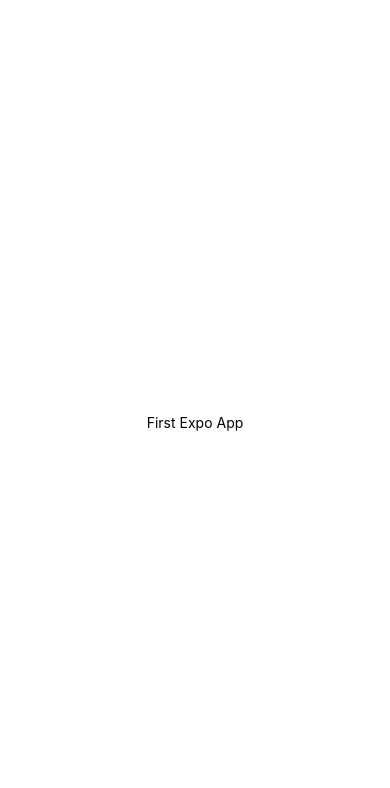
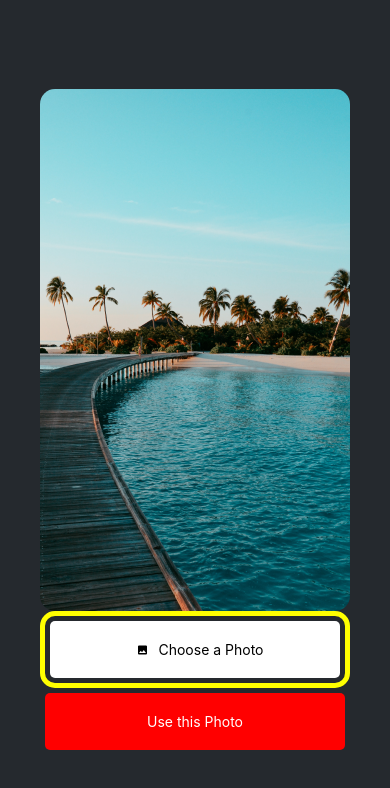
Before and after one commit to sagar-monga/react-native-pocs, a React Native app in the folder first-expo-app/: screen / in a window 390 px wide. Shown: the top 788 px of the page. Built offline with nearby package versions, Linux system fonts and the light colour scheme.

Commit message:
Add basic UI

```diff
--- a/first-expo-app/App.tsx
+++ b/first-expo-app/App.tsx
@@ -1,11 +1,12 @@
 import { StatusBar } from 'expo-status-bar';
 import { StyleSheet, Text, View } from 'react-native';
+import HomeScreen from './components/HomeScreen';
 
 export default function App() {
   return (
     <View style={styles.container}>
-      <Text>First Expo App</Text>
       <StatusBar style="auto" />
+      <HomeScreen />
     </View>
   );
 }
@@ -13,8 +14,5 @@ export default function App() {
 const styles = StyleSheet.create({
   container: {
     flex: 1,
-    backgroundColor: '#fff',
-    alignItems: 'center',
-    justifyContent: 'center',
   },
 });
--- /dev/null
+++ b/first-expo-app/components/HomeScreen.tsx
@@ -0,0 +1,33 @@
+import { StyleSheet, View } from "react-native";
+import React from "react";
+import StyledIconButton from "./StyledIconButton";
+import ImageView from "./ImageView";
+
+
+const HomeScreen = () => {
+	return (
+		<View
+			style={{
+				flex: 1,
+				backgroundColor: "#25292e",
+				justifyContent: "center",
+				alignItems: "center",
+				paddingHorizontal: 40,
+			}}
+		>
+            <ImageView />
+			<StyledIconButton
+				text={"Choose a Photo"}
+				icon={"photo"}
+				border
+				style={{backgroundColor: 'white'}}
+                textStyle={{color: 'black'}}
+			/>
+			<StyledIconButton text={"Use this Photo"} style={{backgroundColor: 'red'}}/>
+		</View>
+	);
+};
+
+export default HomeScreen;
+
+const styles = StyleSheet.create({});
--- /dev/null
+++ b/first-expo-app/components/ImageView.tsx
@@ -0,0 +1,19 @@
+import { StyleSheet, Image } from 'react-native'
+import React from 'react'
+
+const PlaceHolderImage = require('../assets/images/background-image.png');
+
+const ImageView = () => {
+  return (
+    <Image
+	    style={{ width: "100%", borderRadius: 15 }}
+        // Either approach can be used for source
+		// source={require("../assets/images/background-image.png")}
+		source={PlaceHolderImage}
+	/>
+  )
+}
+
+export default ImageView
+
+const styles = StyleSheet.create({})
--- /dev/null
+++ b/first-expo-app/components/StyledIconButton.tsx
@@ -0,0 +1,52 @@
+import { Pressable, StyleSheet, Text, TextStyle, View, ViewStyle } from "react-native";
+import React from "react";
+import { MaterialIcons } from "@expo/vector-icons";
+
+type Props = {
+	text: string;
+	icon?: keyof typeof MaterialIcons.glyphMap;
+	border?: boolean;
+	style?: ViewStyle;
+    textStyle?: TextStyle;
+};
+
+const StyledIconButton = ({ border = false, icon, style, text, textStyle}: Props) => {
+	return (
+		<Pressable
+			style={[
+				{
+					width: "100%",
+					flexDirection: "row",
+				},
+				border
+                ? { borderColor: "yellow", borderWidth: 5, borderRadius: 15 }
+                : null,
+			]}
+            >
+			<View
+				style={[
+                    {
+                        padding: 20,
+						margin: 5,
+						backgroundColor: "#25292e",
+						flex: 1,
+						flexDirection: "row",
+						justifyContent: "center",
+						alignItems: "center",
+						borderRadius: 5,
+					},
+					style,
+				]}
+			>
+				{icon && (
+					<MaterialIcons name={icon} style={{ marginHorizontal: 10 }} />
+				)}
+				<Text style={[{color: 'white'}, textStyle]}>{text}</Text>
+			</View>
+		</Pressable>
+	);
+};
+
+export default StyledIconButton;
+
+const styles = StyleSheet.create({});
--- a/first-expo-app/package.json
+++ b/first-expo-app/package.json
@@ -9,6 +9,7 @@
     "web": "expo start --web"
   },
   "dependencies": {
+    "@expo/vector-icons": "^13.0.0",
     "@expo/webpack-config": "^18.1.1",
     "expo": "~48.0.18",
     "expo-status-bar": "~1.4.4",
```
Also changed, not shown: first-expo-app/.eslintrc.js (added), 2 other files (tests, documents, lock files or other folders).
